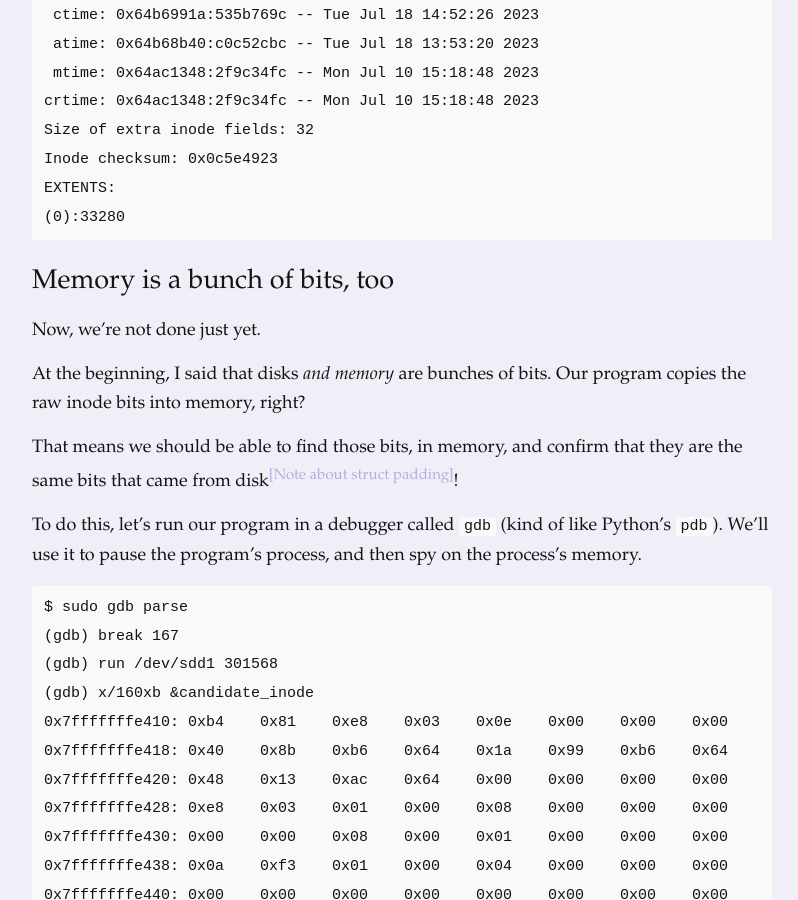
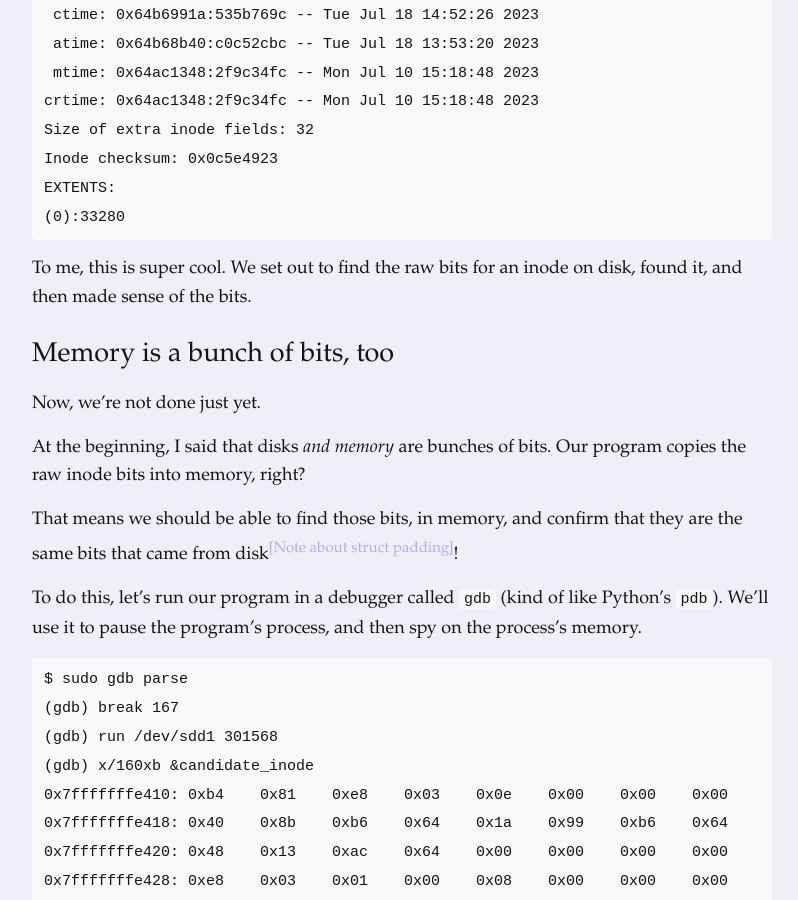
Before and after one commit to dmazin/dmazin.github.io, a Jekyll site: the page built from _posts/2023-07-19-bunch-of-bits.md, in a window 1280 px wide and 900 px high, scrolled down 7103 px. Shown: the whole window, without its empty margins (238-1036 px from the left). Built offline with Jekyll 4.4.1, drawn with Linux system fonts in a browser that asks for light colours.

Commit message:
add pat on the back

````diff
--- a/_posts/2023-07-19-bunch-of-bits.md
+++ b/_posts/2023-07-19-bunch-of-bits.md
@@ -240,6 +240,8 @@ EXTENTS:
 (0):33280
 ```
 
+To me, this is super cool. We set out to find the raw bits for an inode on disk, found it, and then made sense of the bits.
+
 # Memory is a bunch of bits, too
 Now, we're not done just yet.
 
````
